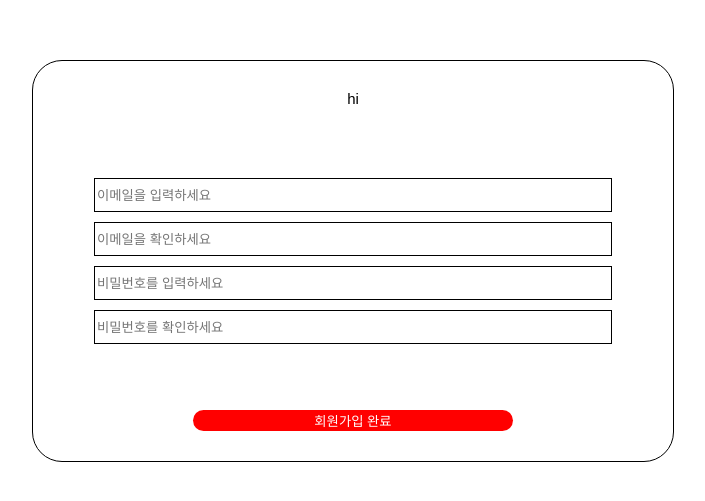
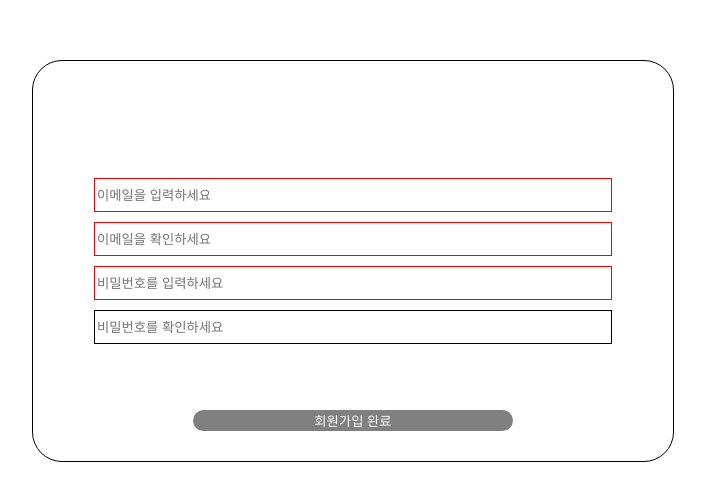
Before and after one commit to Pre-HotSix/wanted-pre-onboarding-fe-1, a React (Create React App) app in the folder client/: page /signup in a window 1280 px wide. Shown: the part 139-640 px from the top of the page, without its empty margins (287-992 px from the left). Built offline with nearby package versions, Linux system fonts and the light colour scheme.

Commit message:
Feat: "회원가입, 로그인 기능구현"

```diff
--- a/client/src/pages/Login.tsx
+++ b/client/src/pages/Login.tsx
@@ -2,23 +2,53 @@ import styled from 'styled-components';
 import { Link, useNavigate } from 'react-router-dom';
 import { Button, Input } from '../components';
 import { PageLayout, FormInner, FormLayout } from '../styles';
+import { loginApi } from '../apis';
+import { useState } from 'react';
+import useValid from '../hooks/useValid';
 
 export default function Login() {
   const navigate = useNavigate();
+  const [form, setForm] = useState({
+    email: '',
+    password: '',
+  });
+  const { validText, isValid } = useValid(form);
+
+  const login = () => {
+    loginApi(form)
+      .then(res => localStorage.setItem('access_token', JSON.stringify(res)))
+      .then(() => navigate('/todo'));
+  };
 
   return (
     <PageLayout>
       <FormLayout>
         <FormInner>
           <Container>
-            <div>hi</div>
-            <Input place="이메일을 입력하세요" type="email" />
-            <Input place="비밀번호를 입력하세요" type="password" />
+            <div>{validText}</div>
+            <Input
+              place="이메일을 입력하세요"
+              type="email"
+              value={form.email}
+              onChange={e => setForm({ ...form, email: e.target.value })}
+              valid={!isValid.isEmail}
+            />
+            <Input
+              place="비밀번호를 입력하세요"
+              type="password"
+              value={form.password}
+              onChange={e => setForm({ ...form, password: e.target.value })}
+              valid={!isValid.isPassword}
+            />
             <div>
               <span>계정이 없으신가요?</span>
               <Link to={'/signup'}>회원가입</Link>
             </div>
-            <Button buttonText="로그인" clickEvent={() => navigate('/todo')} />
+            <Button
+              buttonText="로그인"
+              clickEvent={login}
+              isActive={isValid.isEmail && isValid.isPassword ? false : true}
+            />
           </Container>
         </FormInner>
       </FormLayout>
--- a/client/src/pages/SignUp.tsx
+++ b/client/src/pages/SignUp.tsx
@@ -2,23 +2,73 @@ import styled from 'styled-components';
 import { useNavigate } from 'react-router-dom';
 import { Button, Input } from '../components';
 import { PageLayout, FormInner, FormLayout } from '../styles';
+import { signUpApi } from '../apis';
+import { useState } from 'react';
+import useValid from '../hooks/useValid';
 
 export default function SignUp() {
   const navigate = useNavigate();
+  const [form, setForm] = useState({
+    email: '',
+    emailConfirm: '',
+    password: '',
+    passwordConfirm: '',
+  });
+  const { validText, isValid } = useValid(form);
+
+  const signUp = () => {
+    signUpApi({ email: form.email, password: form.password })
+      .then(res => localStorage.setItem('access_token', JSON.stringify(res)))
+      .then(() => navigate('/todo'));
+  };
 
   return (
     <PageLayout>
       <FormLayout>
         <FormInner>
           <Container>
-            <div>hi</div>
-            <Input place="이메일을 입력하세요" type="email" />
-            <Input place="이메일을 확인하세요" type="email" />
-            <Input place="비밀번호를 입력하세요" type="password" />
-            <Input place="비밀번호를 확인하세요" type="password" />
+            <div>{validText}</div>
+            <Input
+              place="이메일을 입력하세요"
+              type="email"
+              value={form.email}
+              onChange={e => setForm({ ...form, email: e.target.value })}
+              valid={!isValid.isEmail}
+            />
+            <Input
+              place="이메일을 확인하세요"
+              type="email"
+              value={form.emailConfirm}
+              onChange={e => setForm({ ...form, emailConfirm: e.target.value })}
+              valid={!isValid.isEmailConfirm}
+            />
+            <Input
+              place="비밀번호를 입력하세요"
+              type="password"
+              value={form.password}
+              onChange={e => setForm({ ...form, password: e.target.value })}
+              valid={!isValid.isPassword}
+            />
+            <Input
+              place="비밀번호를 확인하세요"
+              type="password"
+              value={form.passwordConfirm}
+              onChange={e =>
+                setForm({ ...form, passwordConfirm: e.target.value })
+              }
+              valid={!isValid.isPasswordConfirm}
+            />
             <Button
               buttonText="회원가입 완료"
-              clickEvent={() => navigate('/todo')}
+              clickEvent={signUp}
+              isActive={
+                isValid.isEmail &&
+                isValid.isPassword &&
+                isValid.isEmailConfirm &&
+                isValid.isPasswordConfirm
+                  ? false
+                  : true
+              }
             />
           </Container>
         </FormInner>
```
